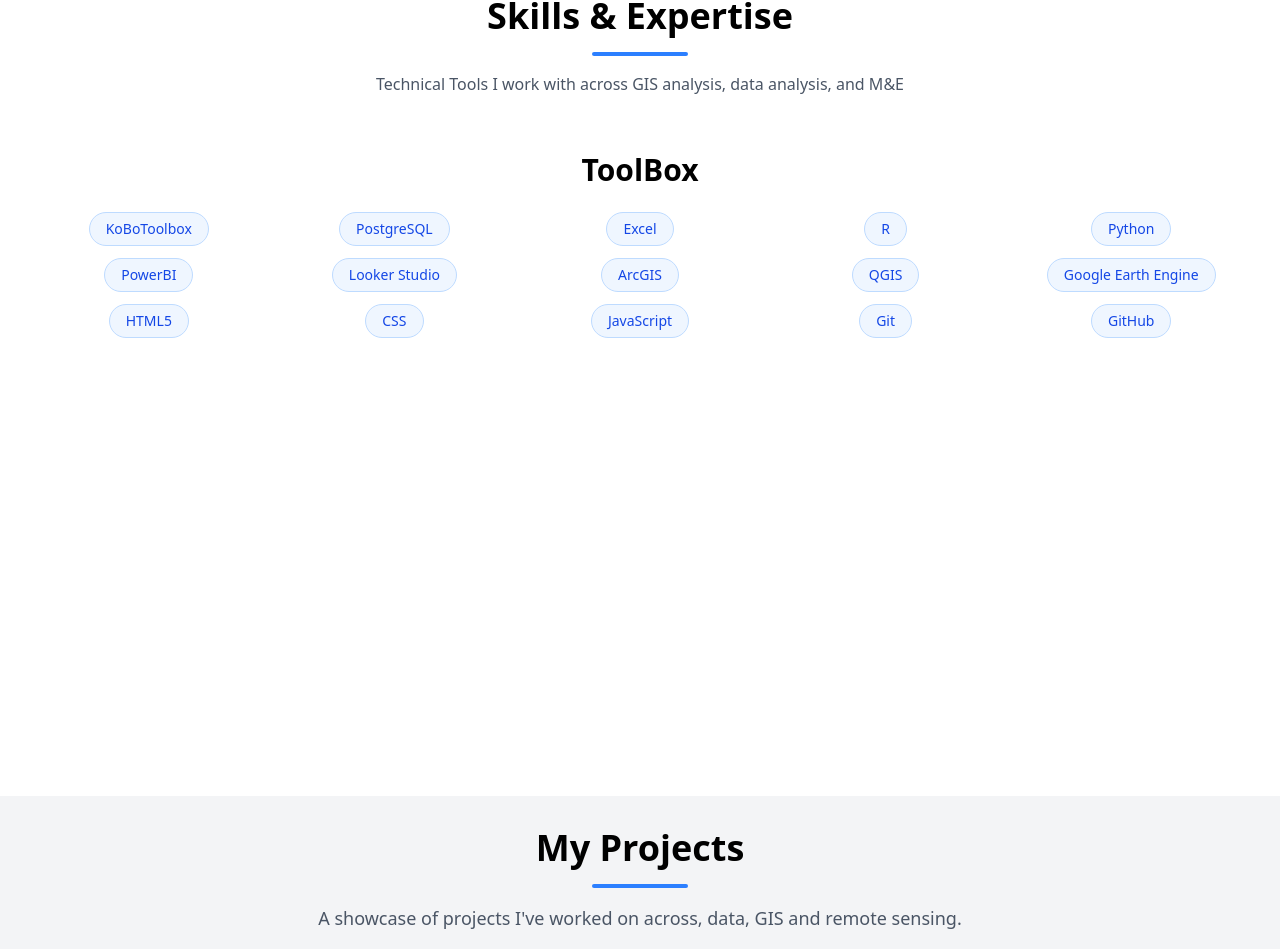
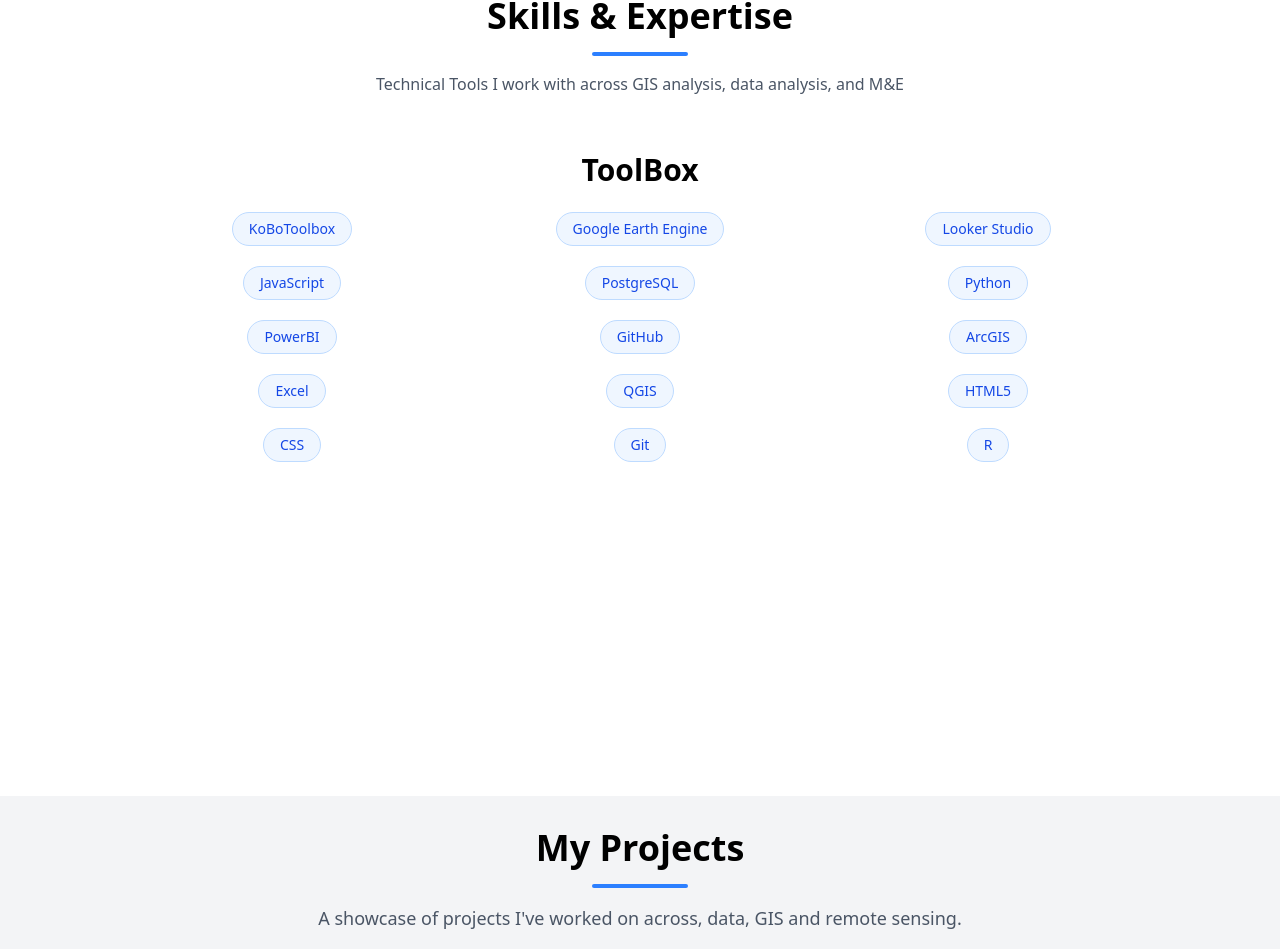
Before and after one commit to khaif-dev/Portfolio, a React (Vite) app: page / in a window 1280 px wide. Shown: the part 1822-2771 px from the top of the page. Built offline with nearby package versions, Linux system fonts and the light colour scheme.

Commit message:
restyled toolbox

```diff
--- a/src/Pages/Skills.jsx
+++ b/src/Pages/Skills.jsx
@@ -6,20 +6,20 @@
       title: "ToolBox",
       skills: [
         "KoBoToolbox",
+        "Google Earth Engine",
+        "Looker Studio",
+        "JavaScript",
         "PostgreSQL",
-        "Excel",
-        "R",
         "Python",
         "PowerBI",
-        "Looker Studio",
+        "GitHub",
         "ArcGIS",
+        "Excel",
         "QGIS",
-        "Google Earth Engine",
         "HTML5",
         "CSS",
-        "JavaScript",
         "Git",
-        "GitHub",
+        "R"
       ]
     }
   ]
@@ -36,7 +36,7 @@
         </p>
       </div>
 
-      <div className='max-w-7xl mx-auto space-y-12'>
+      <div className='max-w-5xl mx-auto space-y-12'>
         {skillCategories.map((category, categoryIndex) => (
           <div key={categoryIndex} className='space-y-6'>
             <div className='text-center'>
@@ -45,7 +45,7 @@
               </h2>
             </div>
 
-            <div className='grid grid-cols-5 gap-3'>
+            <div className='grid grid-cols-3 gap-5'>
               {category.skills.map((skill, skillIndex) => (
                 <span
                   key={skillIndex}
```
